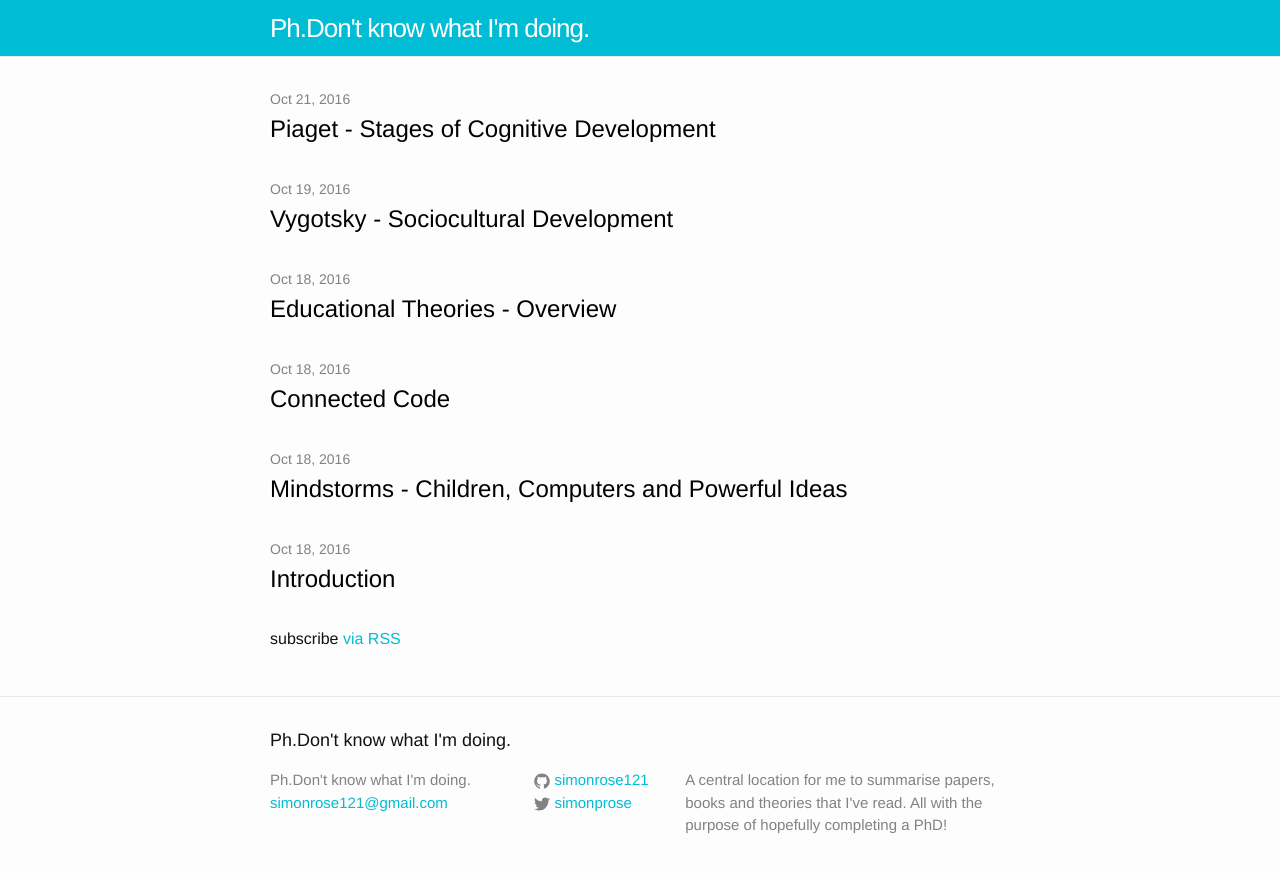
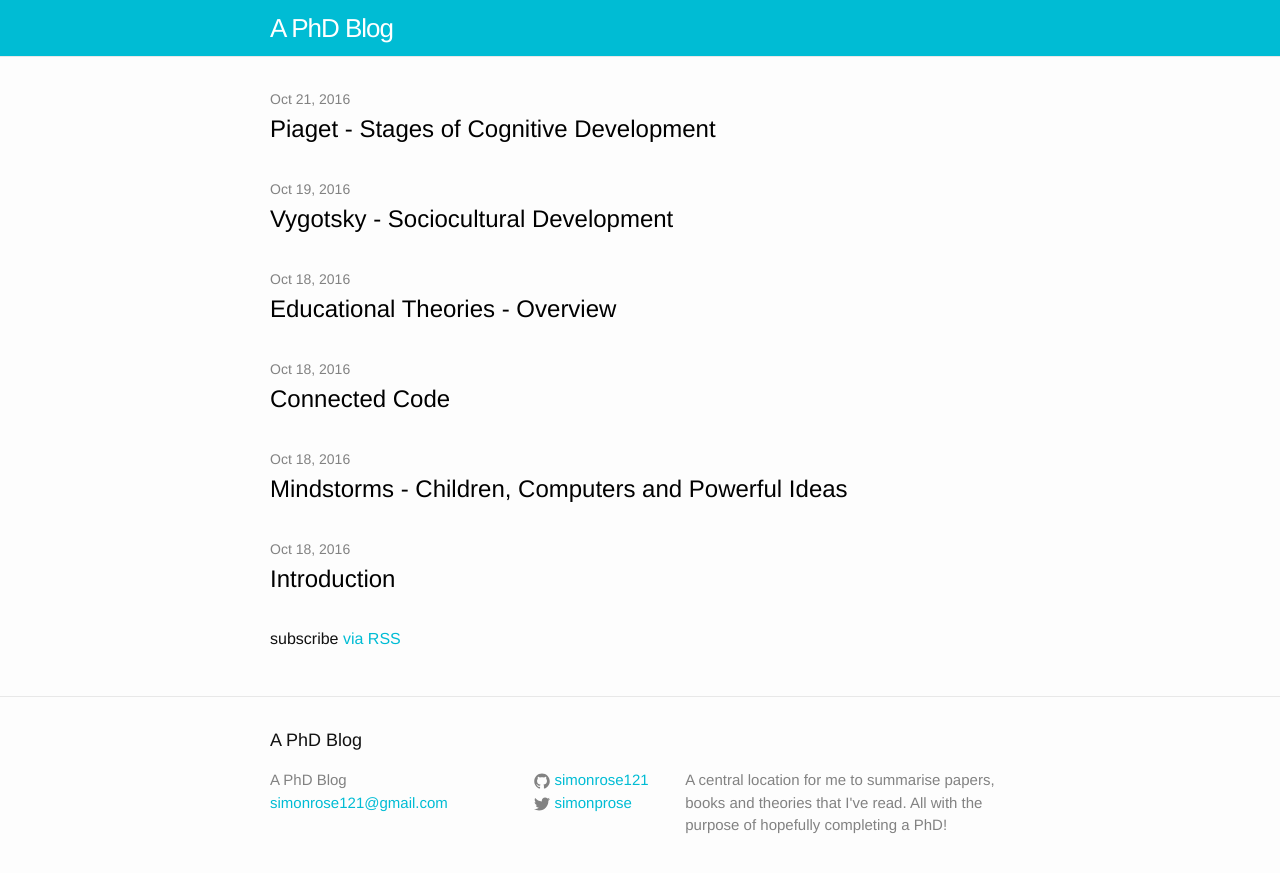
Before and after one commit to simonrose121/phd, a Jekyll site: the page built from index.md, in a window 1280 px wide. Shown: the top 873 px of the page. Built offline with Jekyll 4.4.1, drawn with Linux system fonts in a browser that asks for light colours.

Commit message:
Change title

```diff
--- a/_config.yml
+++ b/_config.yml
@@ -13,7 +13,7 @@
 # you will see them accessed via {{ site.title }}, {{ site.email }}, and so on.
 # You can create any custom variable you would like, and they will be accessible
 # in the templates via {{ site.myvariable }}.
-title: Ph.Don't know what I'm doing.
+title: A PhD Blog
 email: simonrose121@gmail.com
 description: > # this means to ignore newlines until "baseurl:"
   A central location for me to summarise papers, books and theories that I've
```
